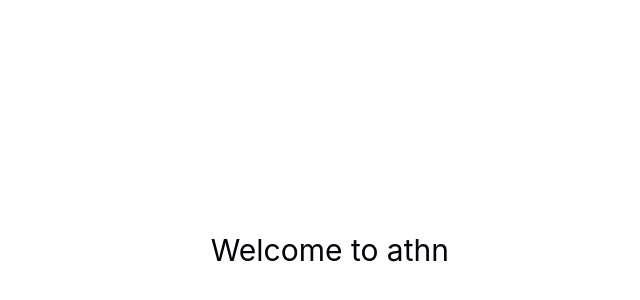
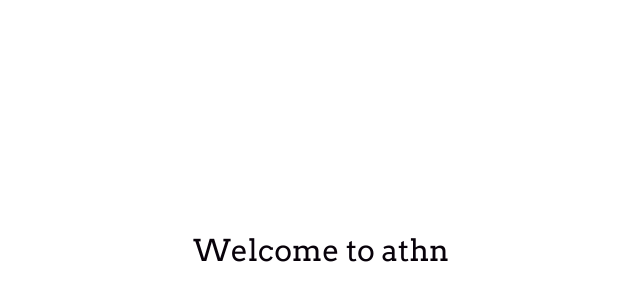
Before and after one commit to vitorlofonseca/athn, a Vue app: page / in a window 1280 px wide. Shown: the part 150-450 px from the top of the page, without its empty margins (191-831 px from the left). Built offline with nearby package versions, Linux system fonts and the light colour scheme.

Commit message:
Changing font

```diff
--- a/index.html
+++ b/index.html
@@ -1,9 +1,15 @@
 <!DOCTYPE html>
 <html lang="en">
   <head>
-    <meta charset="UTF-8">
-    <link rel="icon" href="/favicon.ico">
-    <meta name="viewport" content="width=device-width, initial-scale=1.0">
+    <meta charset="UTF-8" />
+    <link rel="icon" href="/favicon.ico" />
+    <meta name="viewport" content="width=device-width, initial-scale=1.0" />
+    <link rel="preconnect" href="https://fonts.googleapis.com" />
+    <link rel="preconnect" href="https://fonts.gstatic.com" crossorigin />
+    <link
+      href="https://fonts.googleapis.com/css2?family=Arvo&display=swap"
+      rel="stylesheet"
+    />
     <title>Vite App</title>
   </head>
   <body>
--- a/src/assets/base.css
+++ b/src/assets/base.css
@@ -60,9 +60,7 @@
   background: var(--color-background);
   transition: color 0.5s, background-color 0.5s;
   line-height: 1.6;
-  font-family: Inter, -apple-system, BlinkMacSystemFont, "Segoe UI", Roboto,
-    Oxygen, Ubuntu, Cantarell, "Fira Sans", "Droid Sans", "Helvetica Neue",
-    sans-serif;
+  font-family: "Arvo", serif;
   font-size: 15px;
   text-rendering: optimizeLegibility;
   -webkit-font-smoothing: antialiased;
```
